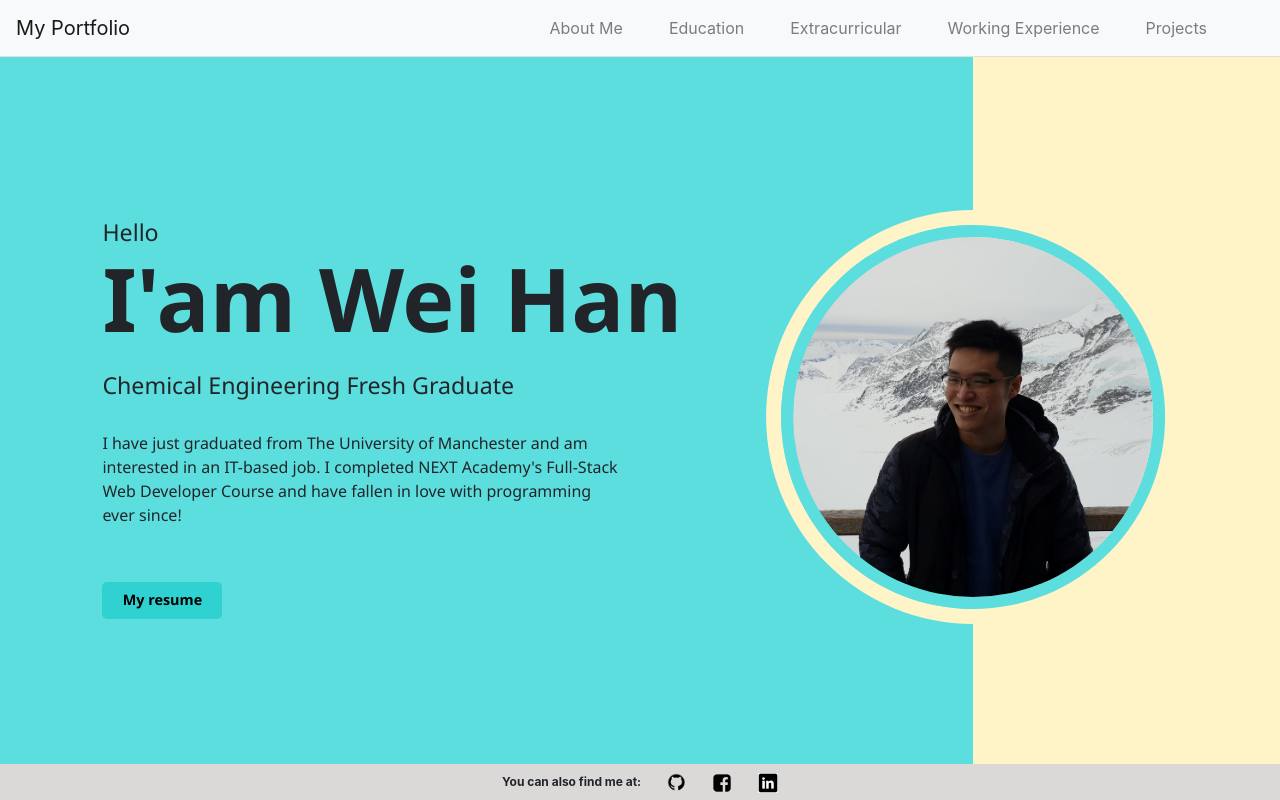
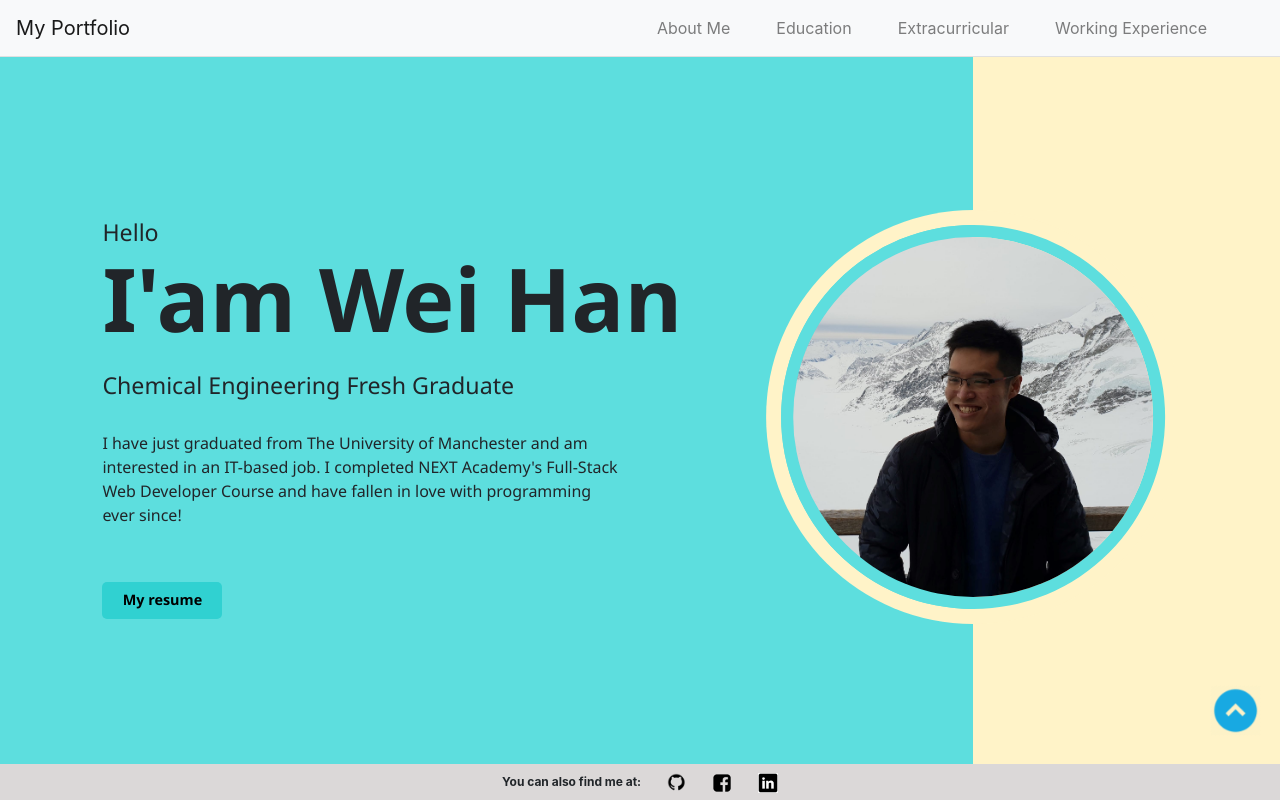
Before and after one commit to LeeWeiHan97/portfolio, a React (Create React App) app: page / in a window 1280 px wide. Shown: the top 800 px of the page. Built offline with nearby package versions, Linux system fonts and the light colour scheme.

Commit message:
Added a back to top button and removed project nav

```diff
--- a/src/App.css
+++ b/src/App.css
@@ -534,6 +534,19 @@ ul {
   margin-bottom:0;
 }
 
+.back-to-top-image {
+  width: 6vw;
+}
+
+.back-container {
+  position: fixed;
+  bottom: 7vh;
+  right: 2.5vw;
+  width: 6vw;
+  z-index: 1;
+  transition: 0.8s;
+}
+
 @media only screen and (min-width: 900px) {
   .navbar-custom {
     display: flex;
@@ -1015,4 +1028,17 @@ ul {
     height: 100%;
     z-index: -1;
   }
+
+  .back-to-top-image {
+    width: 4vw;
+  }
+
+  .back-container {
+    position: fixed;
+    bottom: 8vh;
+    right: 1.5vw;
+    width: 4vw;
+    z-index: 1;
+    transition: 0.8s;
+  }
 }
--- a/src/App.js
+++ b/src/App.js
@@ -21,7 +21,7 @@ import blackmores_logo from './blackmores.png';
 import facebook_logo from './facebook.png';
 import linkedin_logo from './linkedin.png';
 import profile_picture from './profile_picture.jpg';
-import scroll_down from './scroll_down.png';
+import back_to_top from './back-to-top.png';
 
 const NavLinkTag = styled.div`
   text-decoration: none;
@@ -103,13 +103,13 @@ class App extends React.Component {
               <Nav.Link href="#education_link" className="nav-right">Education</Nav.Link>
               <Nav.Link href="#extracurricular_link" className="nav-right">Extracurricular</Nav.Link>
               <Nav.Link href="#working_experience_link" className="nav-right">Working Experience</Nav.Link>
-              <Nav.Link href="#link" className="nav-right">Projects</Nav.Link>
             </div>
           </Nav>
         </Navbar.Collapse>
         </Navbar>
 
         <div class="parent-container-profile">
+          <a id="top_link">
             <div class="container-profile">
               <p class="profile-heading-1">Hello</p>
               <p class="profile-heading-2">I'am Wei Han</p>
@@ -118,6 +118,7 @@ class App extends React.Component {
               <img id="profile-picture" src={profile_picture}></img>
               <a href={resume_file} download="Lee Wei Han's resume"><button id="resume-button" href="">My resume</button></a>
             </div>
+          </a>
         </div>
 
         <div class="about-me-parent-container">
@@ -400,6 +401,11 @@ class App extends React.Component {
 
         </div>
 
+        <div class="back-container">
+          <a href="#top_link"><img src={back_to_top} class="back-to-top-image"></img></a>
+        </div>
+
+
         <div class="footer">
           <p class="footer-description">You can also find me at:</p>
           <a href="https://github.com/LeeWeiHan97" target="_blank"><img src={github_logo} class="footer-image"></img></a>
@@ -407,7 +413,6 @@ class App extends React.Component {
           <a href="https://www.linkedin.com/in/wei-han-lee-9b1a7b161/" target="_blank"><img src={linkedin_logo} class="footer-image" target="_blank"></img></a>
         </div>
 
-
       </div>
     )
   }
```
Also changed, not shown: src/back-to-top.png (added). Lines whose indentation alone changed are shown as unchanged.
